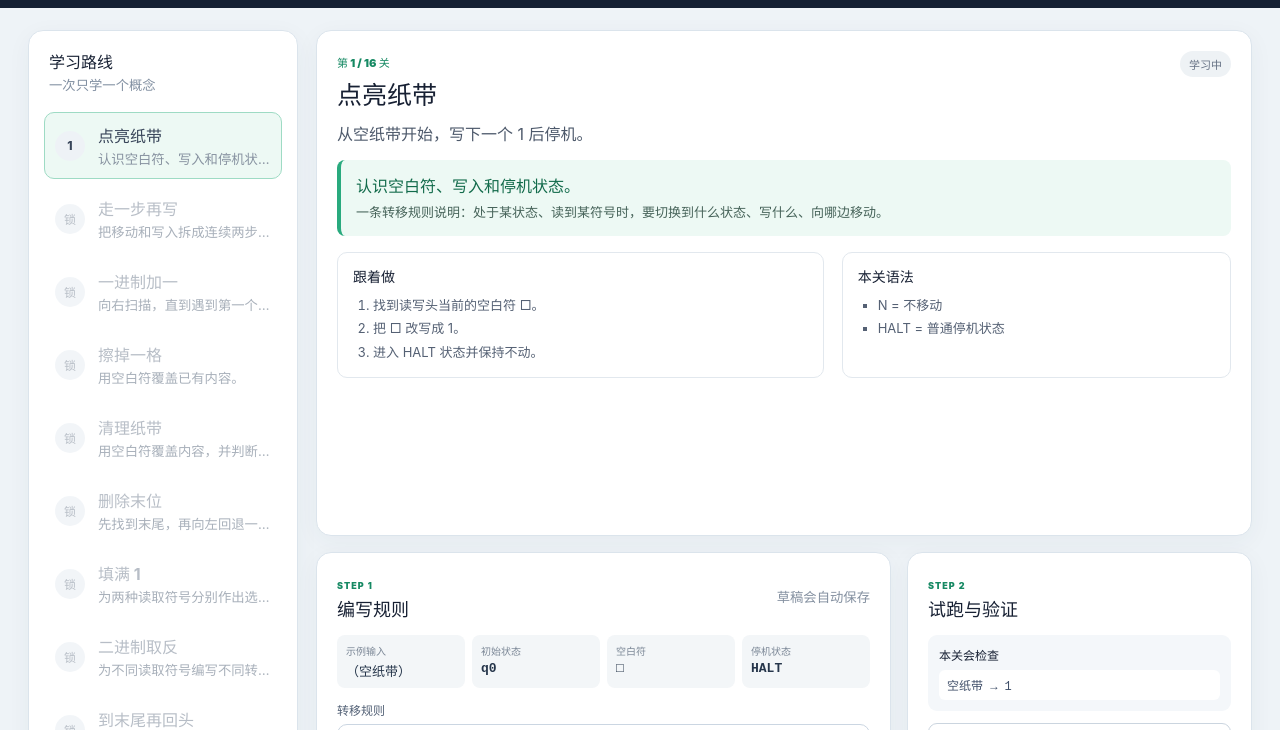
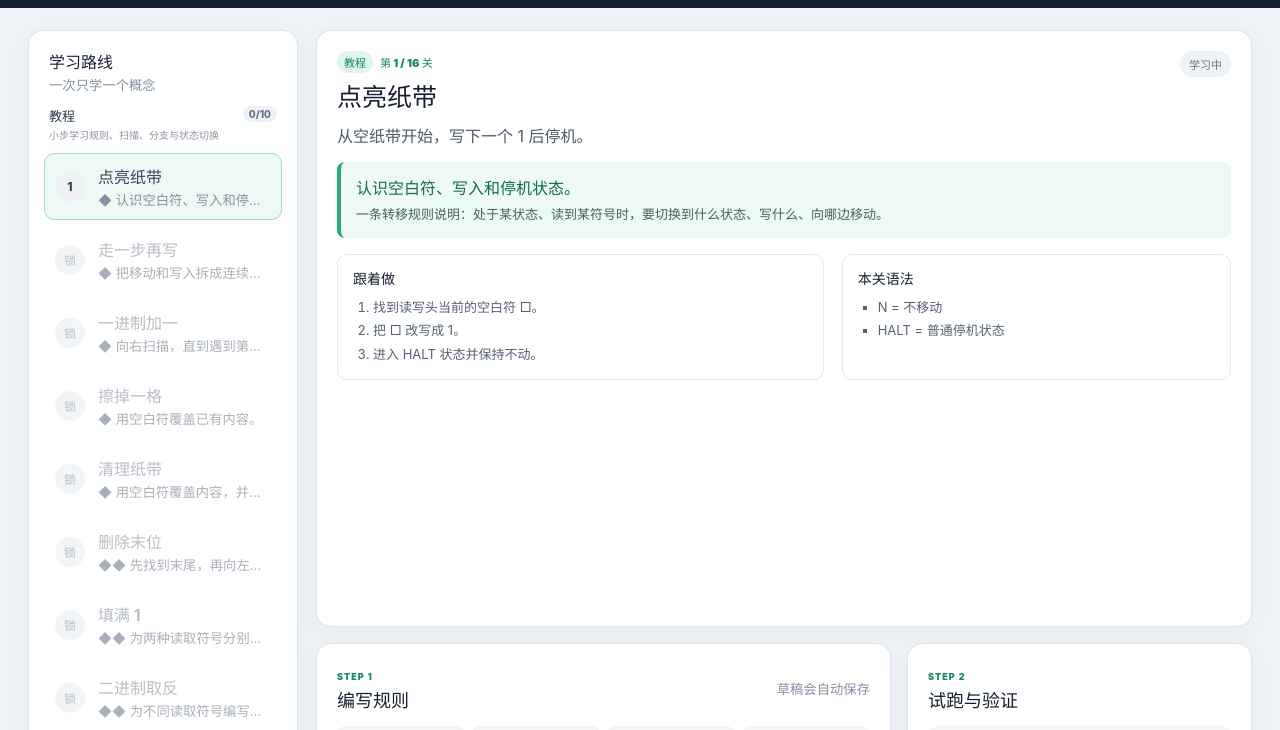
Before and after one commit to xiaoxuhui/turing-machine-simulator, a website built with Vite: page campaign.html in a window 1280 px wide. Shown: the part 68-798 px from the top of the page. Built offline with nearby package versions, Linux system fonts and the light colour scheme.

Commit message:
feat: group campaign interface by section

```diff
--- a/src/campaign-main.ts
+++ b/src/campaign-main.ts
@@ -1,5 +1,5 @@
 import "./campaign-styles.css";
-import { campaignLevels, completeLevel, emptyCampaignProgress, isLevelUnlocked, normalizeCampaignProgress, verifyLevel, type CampaignLevel, type CampaignProgress } from "./campaign";
+import { campaignLevels, campaignSections, completeLevel, emptyCampaignProgress, isLevelUnlocked, normalizeCampaignProgress, verifyLevel, type CampaignLevel, type CampaignProgress } from "./campaign";
 import { parseTransitions, type MachineDefinition } from "./core";
 import { insertAtSelection } from "./text-insertion";
 
@@ -21,7 +21,7 @@ document.querySelector<HTMLDivElement>("#campaign-app")!.innerHTML = `
       </nav>
       <section class="lesson-workspace">
         <article class="lesson-card">
-          <div class="lesson-heading"><div><span id="levelBadge"></span><h2 id="levelTitle"></h2></div><span id="levelState" class="level-state"></span></div>
+          <div class="lesson-heading"><div><div class="lesson-badges"><span id="sectionBadge"></span><span id="levelBadge"></span></div><h2 id="levelTitle"></h2></div><span id="levelState" class="level-state"></span></div>
           <p id="levelObjective" class="objective"></p>
           <div class="concept-box"><strong id="levelConcept"></strong><p id="levelExplanation"></p></div>
           <div class="lesson-grid">
@@ -132,7 +132,25 @@ function render(): void {
   const index = campaignLevels.indexOf(level);
   const list = byId("levelList");
   list.replaceChildren();
-  campaignLevels.forEach((item, itemIndex) => {
+  campaignSections.forEach((section) => {
+    const sectionLevels = campaignLevels.filter((item) => item.section === section.id);
+    const completedCount = sectionLevels.filter((item) => progress.completedLevelIds.includes(item.id)).length;
+    const group = document.createElement("section");
+    group.className = `level-group section-${section.id}`;
+    const heading = document.createElement("div");
+    heading.className = "level-group-heading";
+    const headingText = document.createElement("div");
+    const title = document.createElement("strong");
+    const description = document.createElement("small");
+    const count = document.createElement("span");
+    title.textContent = section.title;
+    description.textContent = section.description;
+    count.textContent = `${completedCount}/${sectionLevels.length}`;
+    headingText.append(title, description);
+    heading.append(headingText, count);
+    group.append(heading);
+    sectionLevels.forEach((item) => {
+      const itemIndex = campaignLevels.indexOf(item);
       const unlocked = isLevelUnlocked(progress, item.id);
       const completed = progress.completedLevelIds.includes(item.id);
       const button = document.createElement("button");
@@ -143,14 +161,18 @@ function render(): void {
       const number = document.createElement("span");
       const text = document.createElement("div");
       number.textContent = completed ? "✓" : unlocked ? String(itemIndex + 1) : "锁";
-    const title = document.createElement("strong");
+      const itemTitle = document.createElement("strong");
       const concept = document.createElement("small");
-    title.textContent = item.title.replace(/^第 \d+ 关 · /, "");
-    concept.textContent = item.concept;
-    text.append(title, concept);
+      itemTitle.textContent = item.title.replace(/^第 \d+ 关 · /, "");
+      concept.textContent = `${"◆".repeat(item.difficulty)} ${item.concept}`;
+      text.append(itemTitle, concept);
       button.append(number, text);
-    list.append(button);
+      group.append(button);
     });
+    list.append(group);
+  });
+  const section = campaignSections.find((item) => item.id === level.section)!;
+  byId("sectionBadge").textContent = section.title;
   byId("levelBadge").textContent = `第 ${index + 1} / ${campaignLevels.length} 关`;
   byId("levelTitle").textContent = level.title.replace(/^第 \d+ 关 · /, "");
   byId("levelState").textContent = progress.completedLevelIds.includes(level.id) ? "已完成" : "学习中";
@@ -274,9 +296,9 @@ byId("verifyLevel").addEventListener("click", () => {
     progress = completeLevel(progress, level.id);
     const warning = saveProgress();
     const next = campaignLevels[campaignLevels.indexOf(level) + 1];
-    byId("verifyResult").textContent = `通过！${result.totalCount} 组测试全部正确。${next ? `已解锁“${next.title}”。` : "八关全部完成！"}${warning ? ` ${warning}` : ""}`;
+    byId("verifyResult").textContent = `通过！${result.totalCount} 组测试全部正确。${next ? `已解锁“${next.title}”。` : "全部 16 关完成！"}${warning ? ` ${warning}` : ""}`;
     render();
-    byId("verifyResult").textContent = `通过！${result.totalCount} 组测试全部正确。${next ? `已解锁“${next.title}”。` : "八关全部完成！"}${warning ? ` ${warning}` : ""}`;
+    byId("verifyResult").textContent = `通过！${result.totalCount} 组测试全部正确。${next ? `已解锁“${next.title}”。` : "全部 16 关完成！"}${warning ? ` ${warning}` : ""}`;
   } catch (error) {
     byId("editorError").textContent = error instanceof Error ? error.message : "无法验证当前规则";
   }
--- a/src/campaign-styles.css
+++ b/src/campaign-styles.css
@@ -16,6 +16,14 @@ button { cursor: pointer; }
 .level-sidebar { padding: 15px; align-self: start; position: sticky; top: 18px; }
 .sidebar-heading { display: grid; gap: 2px; padding: 3px 5px 12px; }
 .sidebar-heading small { color: #8290a2; }
+.level-group + .level-group { margin-top: 15px; padding-top: 13px; border-top: 1px solid #e5ebf0; }
+.level-group-heading { display: flex; justify-content: space-between; gap: 8px; padding: 0 5px 5px; }
+.level-group-heading > div { min-width: 0; display: grid; gap: 2px; }
+.level-group-heading strong { color: #29364a; font-size: 13px; }
+.level-group-heading small { overflow: hidden; color: #8994a3; font-size: 10px; text-overflow: ellipsis; white-space: nowrap; }
+.level-group-heading > span { align-self: start; padding: 2px 6px; border-radius: 999px; background: #edf1f5; color: #657184; font-size: 10px; font-weight: 800; }
+.section-challenge .level-group-heading strong { color: #9a5b08; }
+.section-hard .level-group-heading strong { color: #a12e4b; }
 .level-button { width: 100%; display: grid; grid-template-columns: 34px 1fr; align-items: center; gap: 9px; margin-top: 6px; padding: 10px; border: 1px solid transparent; border-radius: 10px; background: transparent; color: #39465a; text-align: left; }
 .level-button > span { width: 30px; height: 30px; display: grid; place-items: center; border-radius: 50%; background: #eef2f6; font-size: 12px; font-weight: 800; }
 .level-button div { min-width: 0; display: grid; gap: 2px; }
@@ -27,7 +35,9 @@ button { cursor: pointer; }
 .lesson-workspace { min-width: 0; display: grid; gap: 16px; }
 .lesson-card, .editor-card, .test-card { padding: 20px; }
 .lesson-heading { display: flex; justify-content: space-between; align-items: start; gap: 16px; }
-.lesson-heading span:first-child { color: #168963; font-size: 11px; font-weight: 900; }
+.lesson-badges { display: flex; align-items: center; gap: 7px; }
+.lesson-badges span { color: #168963; font-size: 11px; font-weight: 900; }
+.lesson-badges span:first-child { padding: 3px 7px; border-radius: 999px; background: #dff6ed; }
 .lesson-heading h2 { margin: 4px 0 0; font-size: 25px; }
 .level-state { padding: 5px 9px; border-radius: 999px; background: #eef2f5; color: #657184; font-size: 11px; font-weight: 800; }
 .level-state.done { background: #168963; color: white; }
@@ -77,7 +87,10 @@ textarea:focus { outline: 2px solid #58c89f; outline-offset: 1px; }
 @media (max-width: 980px) {
   .course-layout { grid-template-columns: 1fr; padding-inline: 16px; }
   .level-sidebar { position: static; }
-  #levelList { display: flex; gap: 7px; overflow-x: auto; }
+  #levelList { display: flex; gap: 12px; overflow-x: auto; }
+  .level-group { flex: 0 0 auto; display: flex; gap: 7px; }
+  .level-group + .level-group { margin-top: 0; padding-top: 0; padding-left: 12px; border-top: 0; border-left: 1px solid #e5ebf0; }
+  .level-group-heading { width: 150px; align-self: center; }
   .level-button { flex: 0 0 190px; }
   .practice-grid { grid-template-columns: 1fr; }
 }
```
Also changed, not shown: doc/实施计划-关卡模式.md (+1 -1 lines). Lines whose indentation alone changed are shown as unchanged.
